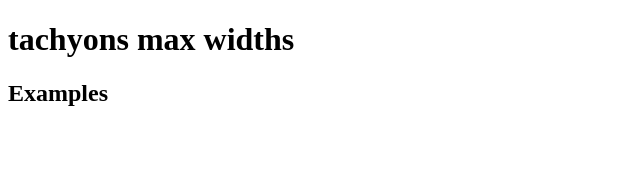
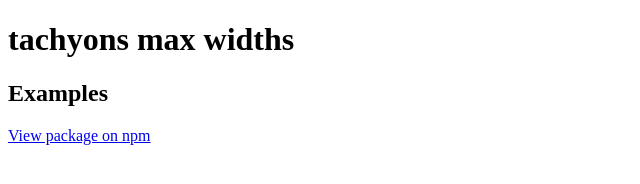
Before and after one commit to tachyons-css/tachyons-max-widths, a website: page index.html in a window 1280 px wide. Shown: the whole page, without its empty margins (0-640 px from the left). Drawn offline with Linux system fonts and the light colour scheme.

Commit message:
Adding link to npm module

```diff
--- a/index.html
+++ b/index.html
@@ -13,5 +13,6 @@
   <body>
     <h1>tachyons max widths</h1>
     <h2>Examples</h2>
+    <a href="http://npmjs.org/package/tachyons-max-widths" title="tachyons-max-widths">View package on npm</a>
   </body>
 </html>
```
